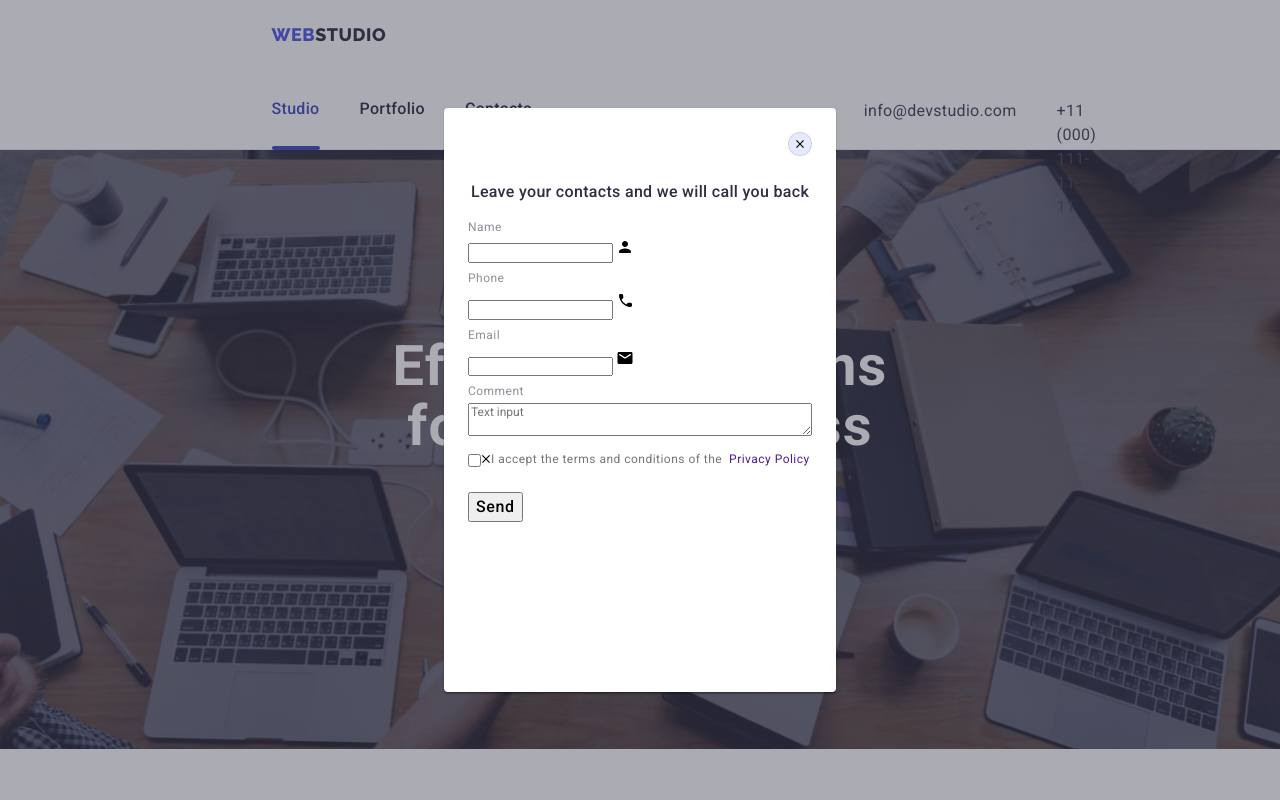
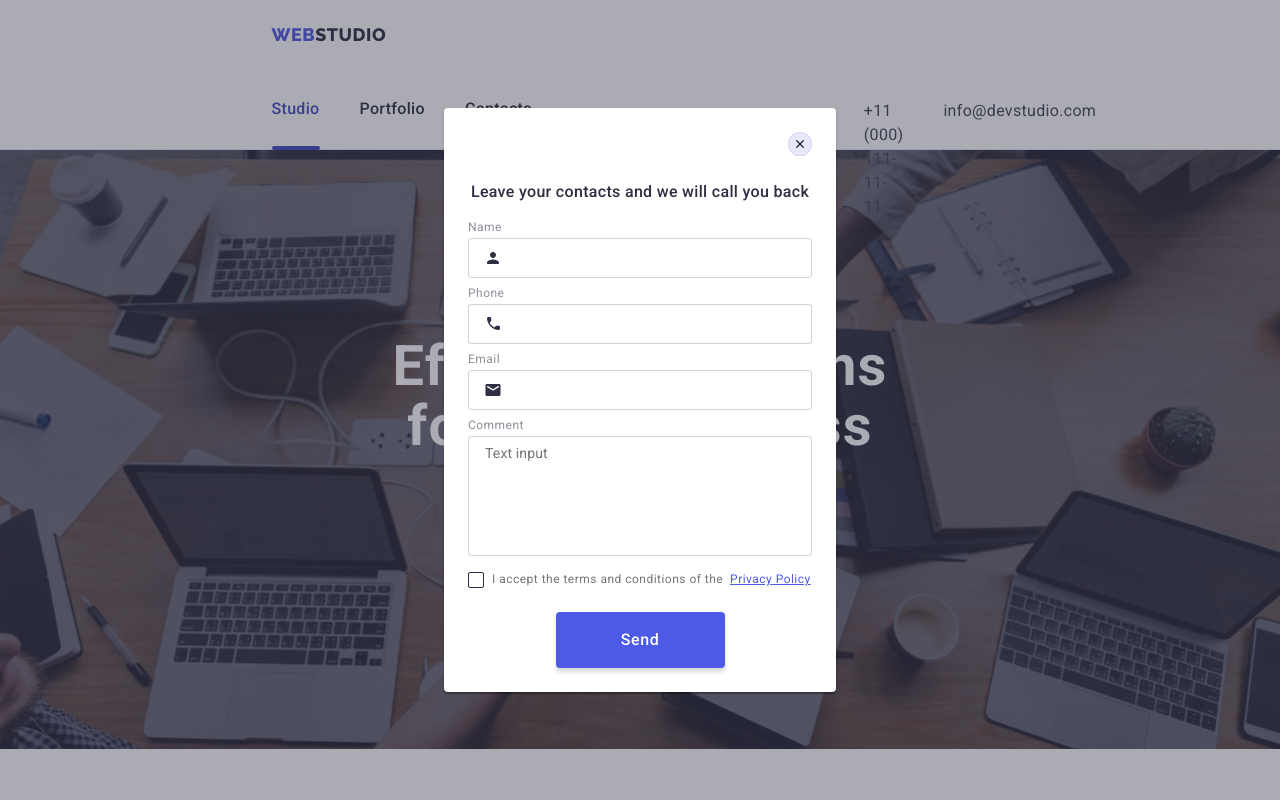
Before and after one commit to AmaJuli/goit-markup-hw-07, a plain HTML site: page index.html in a window 1280 px wide. Both pictures are taken after a click on the button "Order Service". Shown: the top 800 px of the page. Drawn offline with nearby package versions, Linux system fonts and the light colour scheme.

Commit message:
modulecss

```diff
--- a/css/styles.css
+++ b/css/styles.css
@@ -518,7 +518,7 @@ background-color: var(--button-hover);
 
 .slogan-div {
     display: flex;
-            align-items: baseline;
+    align-items: baseline;
 }
 
 .slogan-logo {
--- a/css/styles2.css
+++ b/css/styles2.css
@@ -262,11 +262,11 @@ img {
 
 .header-email {
     font-style: normal;
-    font-weight: 500;
-    font-size: 20px;
-    line-height: 1.2;
-    letter-spacing: 0.02em;
-    color: inherit;
+        font-weight: 500;
+        font-size: 20px;
+        line-height: 1.2;
+        letter-spacing: 0.02em;
+        color: inherit;
 }
 
 .header-soc-list {
@@ -623,7 +623,7 @@ letter-spacing: 0.02em;
         display: block;
         padding: 24px 100px;
         margin-bottom: 8px;
-        background-color: var(--character-icon-bg);
+        background-color: var(--about-icon);;
         border-radius: 4px;
     }
 }
@@ -762,7 +762,7 @@ flex-basis: calc(((100% - 48px) / 3));
     height: 100%;
     border: 1px solid var(--light-border);
     border-radius: 4px;
-    color: varvar(--light-border);
+    color: var(--light-border);
 
     transition: color 250ms cubic-bezier(0.4, 0, 0.2, 1),
         border-color 250ms cubic-bezier(0.4, 0, 0.2, 1);
@@ -802,6 +802,8 @@ flex-basis: calc(((100% - 48px) / 3));
 
 .slogan {
     background-color: var(--main-title-bg-color);
+    padding-top: 100px;
+        padding-bottom: 100px;
 }
 
 .slogan-div {
@@ -814,7 +816,10 @@ flex-basis: calc(((100% - 48px) / 3));
 
 .slogan-logo {
     color: var(--white);
-    display: block;
+    width: 117px;
+    font-size: 18px;
+    line-height: 1.17;
+    letter-spacing: 0.03;
     margin-bottom: 16px;
 }
 
@@ -1120,3 +1125,110 @@ flex-basis: calc(((100% - 48px) / 3));
 .modal-wrap {
     position: relative;
 }
+
+.modal-input {
+    width: 100%;
+    height: 40px;
+    border: 1px solid rgba(33, 33, 33, 0.2);
+    border-radius: 4px;
+    padding: 8px 16px 8px 38px;
+    font-size: 14px;
+    border: 1px solid rgba(33, 33, 33, 0.2);
+    color: #000000;
+    letter-spacing: 0.01em;
+
+    transition: border 250ms cubic-bezier(0.4, 0, 0.2, 1);
+
+}
+
+.modal-input:focus-within {
+    border: 1px solid var(--second-btn-color);
+    outline: none;
+}
+
+.modal-icon {
+    position: absolute;
+    top: 50%;
+    left: 16px;
+    transform: translateY(-50%);
+    display: inline-block;
+    fill: #2e2f42;
+
+    transition: fill 250ms cubic-bezier(0.4, 0, 0.2, 1);
+}
+
+.modal-input:focus-within+.modal-icon {
+    fill: var(--second-btn-color);
+}
+
+.modal-textarea {
+    height: 120px;
+    padding: 8px 16px;
+    font-size: 14px;
+    letter-spacing: 0.01em;
+    color: var(--primary-brand-color);
+    border: 1px solid rgba(33, 33, 33, 0.2);
+    border-radius: 4px;
+    resize: none;
+
+    transition: border 250ms cubic-bezier(0.4, 0, 0.2, 1);
+}
+
+.modal-textarea:focus-within {
+    border: 1px solid var(--primary-brand-color);
+    outline: none;
+}
+
+.modal-checkbox {
+    appearance: none;
+}
+
+.checkbox-icon {
+    width: 16px;
+    height: 16px;
+    margin-right: 8px;
+    border: 1.25px solid #2e2f42;
+    border-radius: 2px;
+}
+
+.click {
+    position: absolute;
+    padding: 4px 3px;
+    border-radius: 2px;
+    fill: transparent;
+}
+
+.modal-checkbox:checked~.click-icon {
+    fill: #f4f4fd;
+    background-color: var(--button-hover);
+}
+
+.privacy-link {
+    text-decoration-line: underline;
+        color: var(--second-btn-color);
+    }
+
+.submit-btn {
+    display: block;
+    width: 169px;
+    height: 56px;
+    margin: 0 auto;
+    text-align: center;
+    color: var(--white);
+    background: var(--second-btn-color);
+    box-shadow: 0px 4px 4px rgba(0, 0, 0, 0.15);
+    border: none;
+    border-radius: 4px;
+
+    transition: background-color 250ms cubic-bezier(0.4, 0, 0.2, 1);
+}
+
+.modal-btn:is(:hover, :focus) {
+    background-color: var(--hover-color);
+}
+
+@media screen and (min-width: 768px) {
+    .modal {
+        width: 408px;
+    }
+}
--- a/index.html
+++ b/index.html
@@ -46,8 +46,9 @@
     <div>
     <address class="header-address">
         <ul class="header-address-list list">
-            <li class="header-address-item"><a class="header-tel link" href="mailto:info@devstudio.com">info@devstudio.com</a></li>
-             <li class="header-address-item"><a class="header-email link" href="tel:+110001111111">+11 (000) 111-11-11</a></li>
+             <li class="header-address-item"><a class="header-tel link" href="tel:+110001111111">+11 (000) 111-11-11</a></li>
+            <li class="header-address-item"><a class="header-email link" href="mailto:info@devstudio.com">info@devstudio.com</a>
+            </li>
         </ul>
     </address>
 
```
